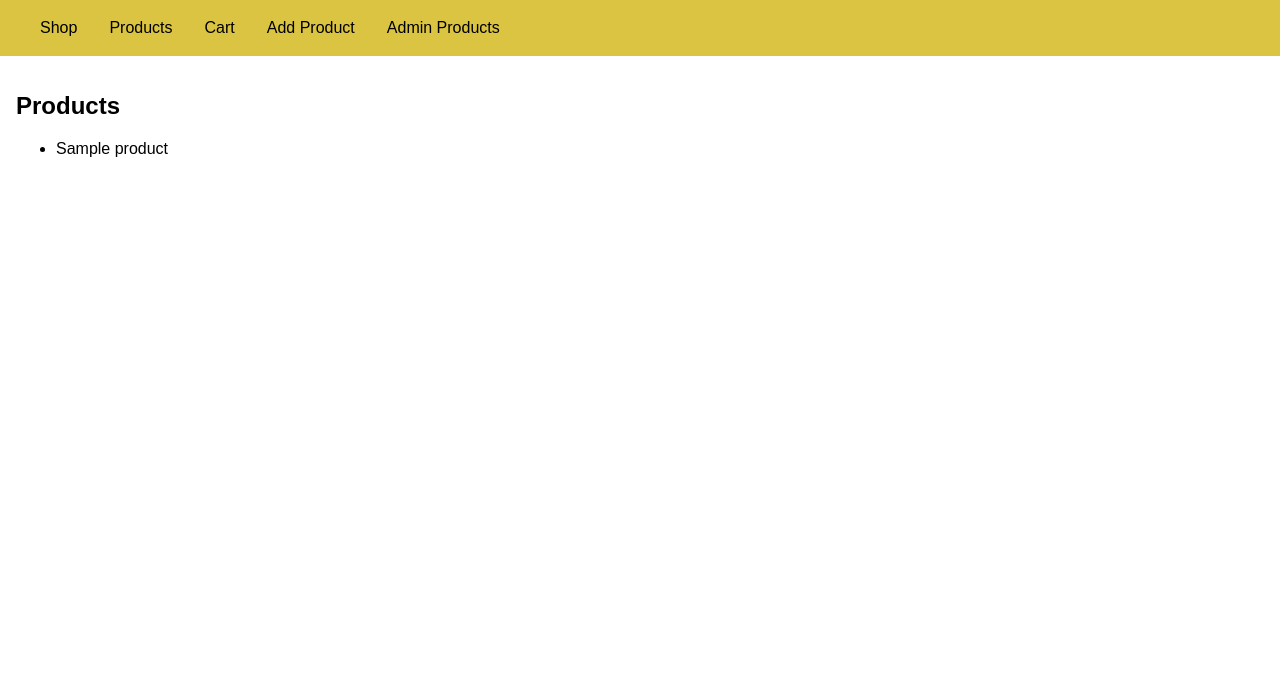
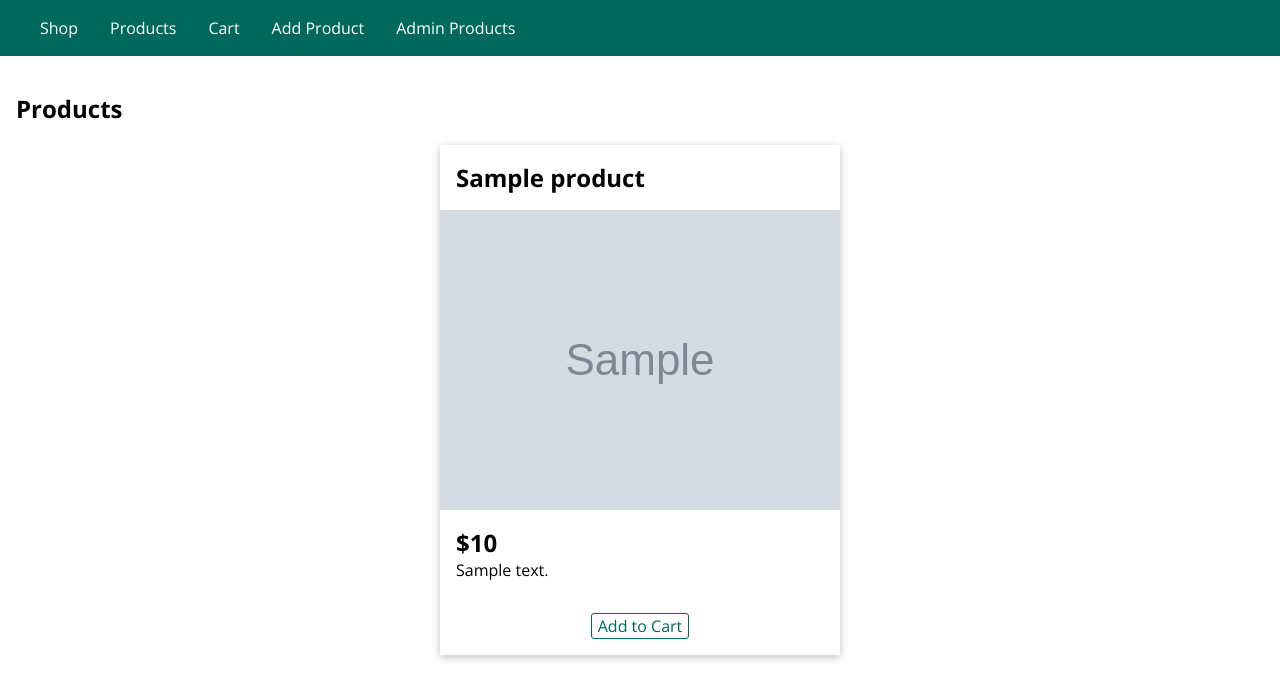
Before and after one commit to MAlDibawy/ShopProject-NodeJS, a Node server app: template views/shop/product-list.ejs in a window 1280 px wide; the page is wider, and only the part inside the window is pictured. Shown: the top 700 px of that part. Run offline with Node 20, Linux system fonts and the light colour scheme; the template is opened without the code that fills it: most values are stand-ins (such as "Sample title", 1, 10 or a date in 2020); grey boxes marked "Sample" are stand-in pictures.

Commit message:
added to Product imageURL, description, price and added some style to products in views

```diff
--- a/public/css/main.css
+++ b/public/css/main.css
@@ -1,17 +1,24 @@
+@import url('https://fonts.googleapis.com/css?family=Open+Sans:400,700');
+
+* {
+  box-sizing: border-box;
+}
+
 body {
   padding: 0;
   margin: 0;
-    font-family: sans-serif;
+  font-family: 'Open Sans', sans-serif;
 }
 
 main {
   padding: 1rem;
+  margin: auto;
 }
 
 .main-header {
   width: 100%;
   height: 3.5rem;
-    background-color: #dbc441;
+  background-color: #00695c;
   padding: 0 1.5rem;
 }
 
@@ -35,11 +42,73 @@ main {
 
 .main-header__item a {
   text-decoration: none;
-    color: black;
+  color: white;
 }
 
 .main-header__item a:hover,
 .main-header__item a:active,
 .main-header__item a.active {
-    color: #3e00a1;
+  color: #ffeb3b;
 }
+
+.grid {
+  display: flex;
+  flex-wrap: wrap;
+  justify-content: space-around;
+  align-items: stretch;
+}
+
+article {
+    height: fit-content;
+}
+
+.card {
+  box-shadow: 0 2px 8px rgba(0, 0, 0, 0.26);
+}
+
+.card__header,
+.card__content {
+  padding: 1rem;
+}
+
+.card__header h1,
+.card__content h1,
+.card__content h2,
+.card__content p {
+  margin: 0;
+}
+
+.card__image {
+  display: flex;
+  justify-content: center;
+  width: 100%;
+}
+
+.card__image img {
+  width: 100%;
+}
+
+.card__actions {
+    padding: 1rem;
+    text-align: center;
+}
+
+.card__actions button,
+.card__actions a {
+    margin: 0 0.25rem;
+}
+
+.btn {
+  font: inherit;
+  border: 1px solid #00695c;
+  color: #00695c;
+  background: white;
+  border-radius: 3px;
+  cursor: pointer;
+}
+
+.btn:hover,
+.btn:active {
+  background-color: #00695c;
+  color: white;
+}
--- a/views/shop/product-list.ejs
+++ b/views/shop/product-list.ejs
@@ -6,11 +6,25 @@
     <main>
         <h2>Products</h2>
         <% if(products.length > 0) { %>
-        <ul>
+        <div class="grid">
             <% products.forEach((product) => { %>
-            <li> <%= product.title %></li>
+            <article class="card product-item">
+                <header class="card__header">
+                    <h1 class="product__title"><%= product.title %></h1>
+                </header>
+                <div class="card__image">
+                    <img src="<%= product.imageURL %>" alt="<%= product.title %>">
+                </div>
+                <div class="card__content">
+                    <h2 class="product__price">$<%= product.price %></h2>
+                    <p class="product__description"><%= product.description %></p>
+                </div>
+                <div class="card__actions">
+                    <button class="btn">Add to Cart</button>
+                </div>
+            </article>
             <% }); %>
-        </ul>
+        </div>
         <% } else { %>
         <h3>No Available Products</h3>
         <% } %>
```
Also changed, not shown: models/product.js (+5 -2 lines), public/css/forms.css (+6 -3 lines), public/css/product.css (+16 -12 lines), views/admin/addProduct.ejs (+14 -0 lines), views/shop/home-page.ejs (+17 -3 lines), 1 other file. Lines whose indentation alone changed are shown as unchanged.
